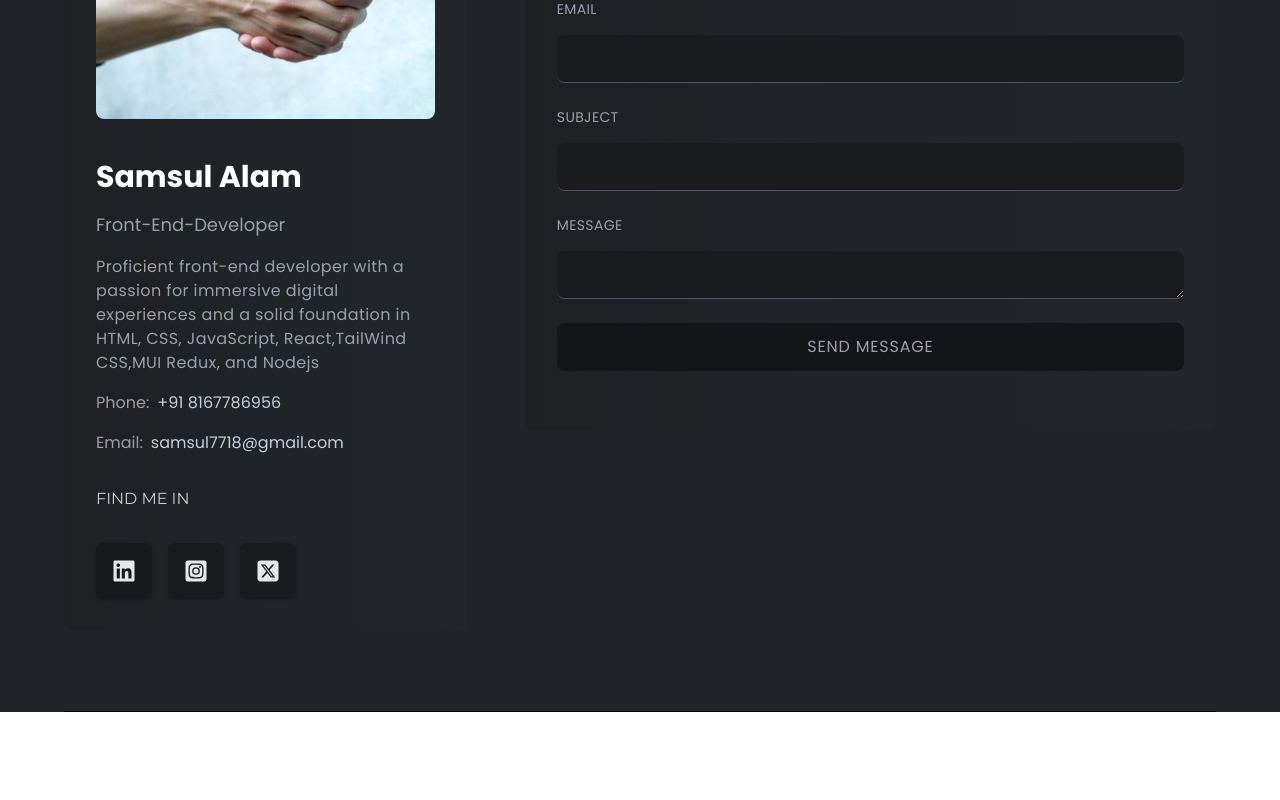
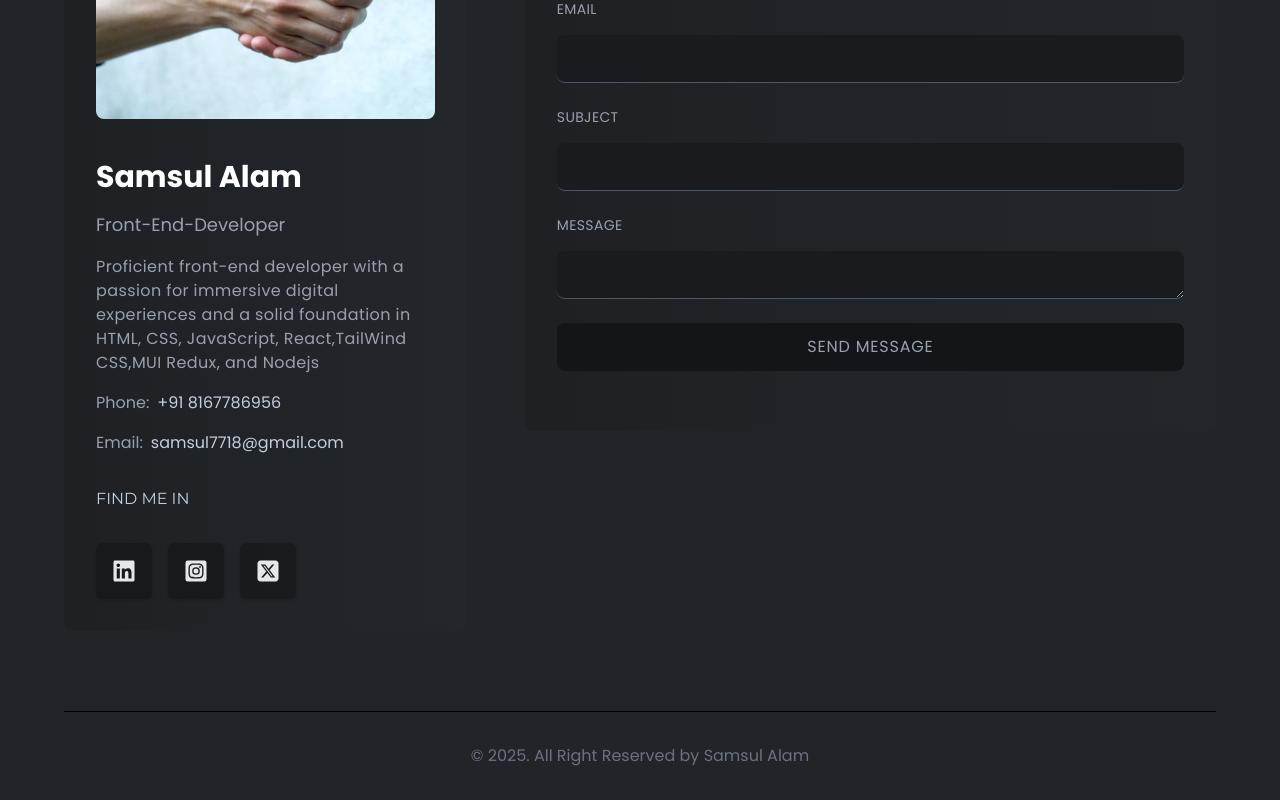
Before and after one commit to Samsul7718/Portfolio, a React (Vite) app: page / in a window 1280 px wide. Shown: the part 5926-6726 px from the top of the page. Before the commit the page ends 6638 px from the top, so only its background shows below. Built offline with nearby package versions, Linux system fonts and the light colour scheme.

Commit message:
footer bottom completed

```diff
--- a/src/App.jsx
+++ b/src/App.jsx
@@ -6,6 +6,7 @@ import Project from './components/projects/Project'
 import Resume from './components/resume/Resume'
 import Testimonial from './components/testimonial/Testimonial'
 import Contact from './components/contact/Contact'
+import FooterBottom from './components/footer/FooterBottom'
 
 
 function App() {
@@ -23,6 +24,7 @@ function App() {
        <Resume/>
        <Testimonial/>
        <Contact/>
+       <FooterBottom/>
     </div>
 
    </div>
--- a/src/components/footer/FooterBottom.jsx
+++ b/src/components/footer/FooterBottom.jsx
@@ -3,7 +3,9 @@ import React from 'react'
 const FooterBottom = () => {
   return (
     <div className='w-full py-8'>
-        <p></p>
+        <p className="text-center text-gray-500 text-base">
+             &copy; 2025. All Right Reserved by Samsul Alam
+        </p>
     </div>
   )
 }
```
